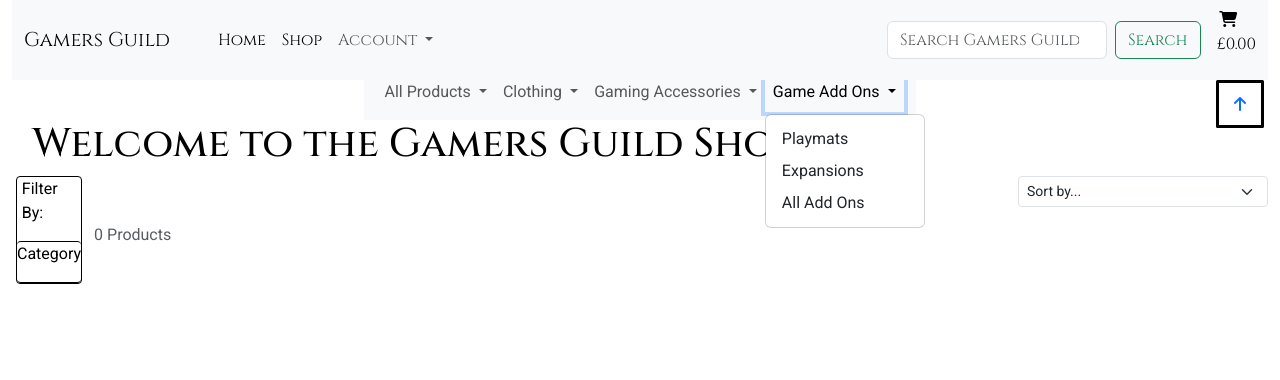
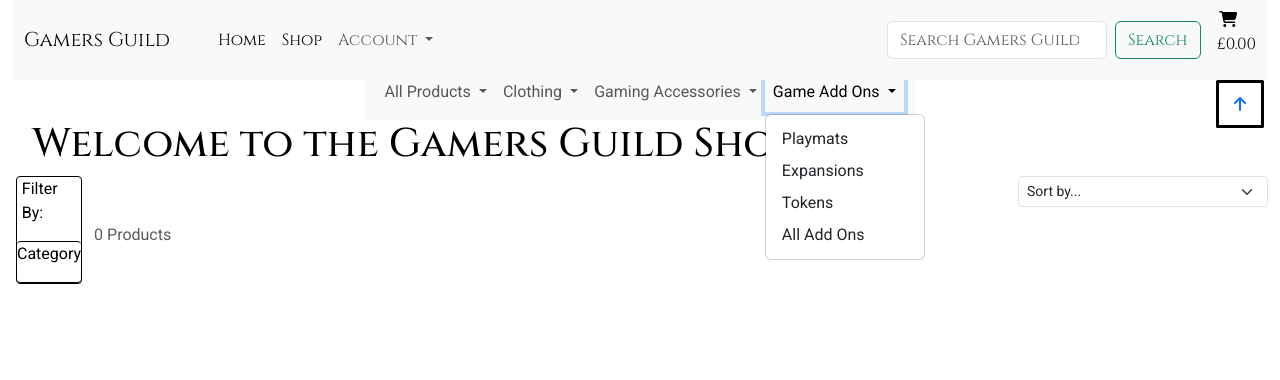
Before and after one commit to Lyd-W/gamers-guild, a Django app: page /shop/ in a window 1280 px wide, after a click on "Game Add Ons". Shown: the top 380 px of the page. Run offline with Django 4.2, Linux system fonts and the light colour scheme; data that the repository does not hold is empty; parts of the project's set-up code (start-up, migrations or seed data) failed here and were passed over; some libraries are stand-ins or nearby versions.

Commit message:
Update index.html and shop.html to make images clickable

```diff
--- a/home/templates/home/index.html
+++ b/home/templates/home/index.html
@@ -26,18 +26,18 @@
         {% for boardgame in boardgames %}
         <div class="col-md-4 d-flex">
           <article class="boardgame-card h-100 w-100">
+            <a href="{% url 'boardgame_detail' boardgame.slug %}" class="boardgame-link">
             {% if boardgame.image %}
             <img
               src="{{ boardgame.image.url }}"
               class="card-img-top"
-              alt="{{ boardgame.title }}"
-            >
+              alt="{{ boardgame.title }}">
             {% else %}
             <img
               class="card-img-top"
               alt="Boardgame placeholder"
             >
-            {% endif %}
+            {% endif %} </a>
             <div class="card-body">
               <h2 class="card-title">
                 <a
--- a/home/views.py
+++ b/home/views.py
@@ -7,7 +7,6 @@ class BoardgameList(generic.ListView):
     queryset = Boardgame.objects.all()
     context_object_name = "boardgames"
     template_name = "home/index.html"
-    paginate_by = 6
 
 
 def boardgame_detail(request, slug):
--- a/shop/templates/shop/shop.html
+++ b/shop/templates/shop/shop.html
@@ -118,7 +118,7 @@
       <div class="col-md-4 d-flex">
 
         <article class="product-card h-100 w-100">
-
+          <a href="{% url 'product_detail' product.id %}" class="product-link">
             {% if product.image %}
               <img src="{{ product.image.url }}"
                    class="card-img-top"
@@ -126,6 +126,7 @@
             {% else %}
               <img class="card-img-top" alt="product placeholder">
             {% endif %}
+          </a>
 
           <div class="card-body">
 
--- a/templates/includes/main-nav.html
+++ b/templates/includes/main-nav.html
@@ -61,8 +61,9 @@
           </a>
           <ul class="dropdown-menu">
             <li><a href="{% url 'shop' %}?category=playmat" class="dropdown-item">Playmats</a></li>
-            <li><a href="{% url 'shop' %}?category=expansions" class="dropdown-item">Expansions</a></li>
-            <li><a href="{% url 'shop' %}?category=add-ons" class="dropdown-item">All Add Ons</a></li>
+            <li><a href="{% url 'shop' %}?category=expansion" class="dropdown-item">Expansions</a></li>
+            <li><a href="{% url 'shop' %}?category=tokens" class="dropdown-item">Tokens</a></li>
+            <li><a href="{% url 'shop' %}?category=add_ons" class="dropdown-item">All Add Ons</a></li>
           </ul>
         </li>
 
```
Lines whose indentation alone changed are shown as unchanged.
